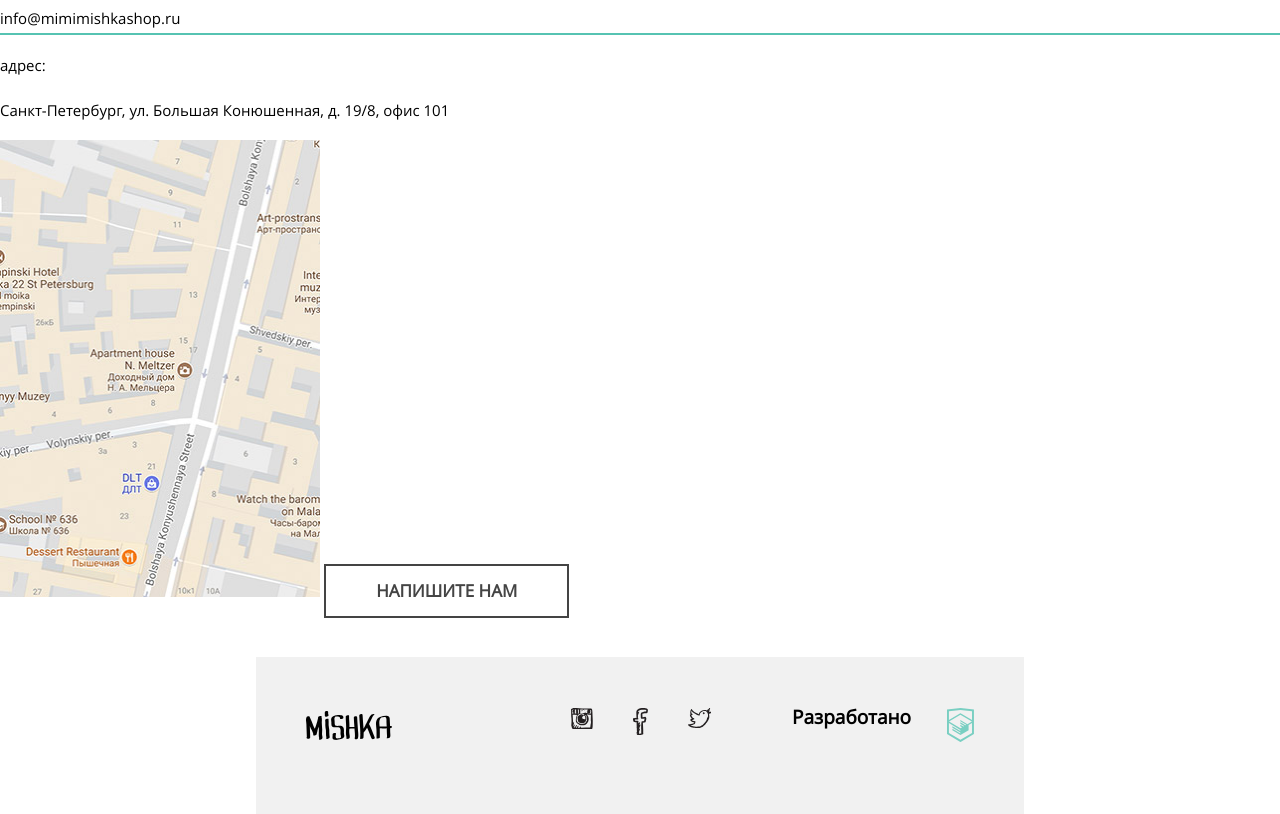
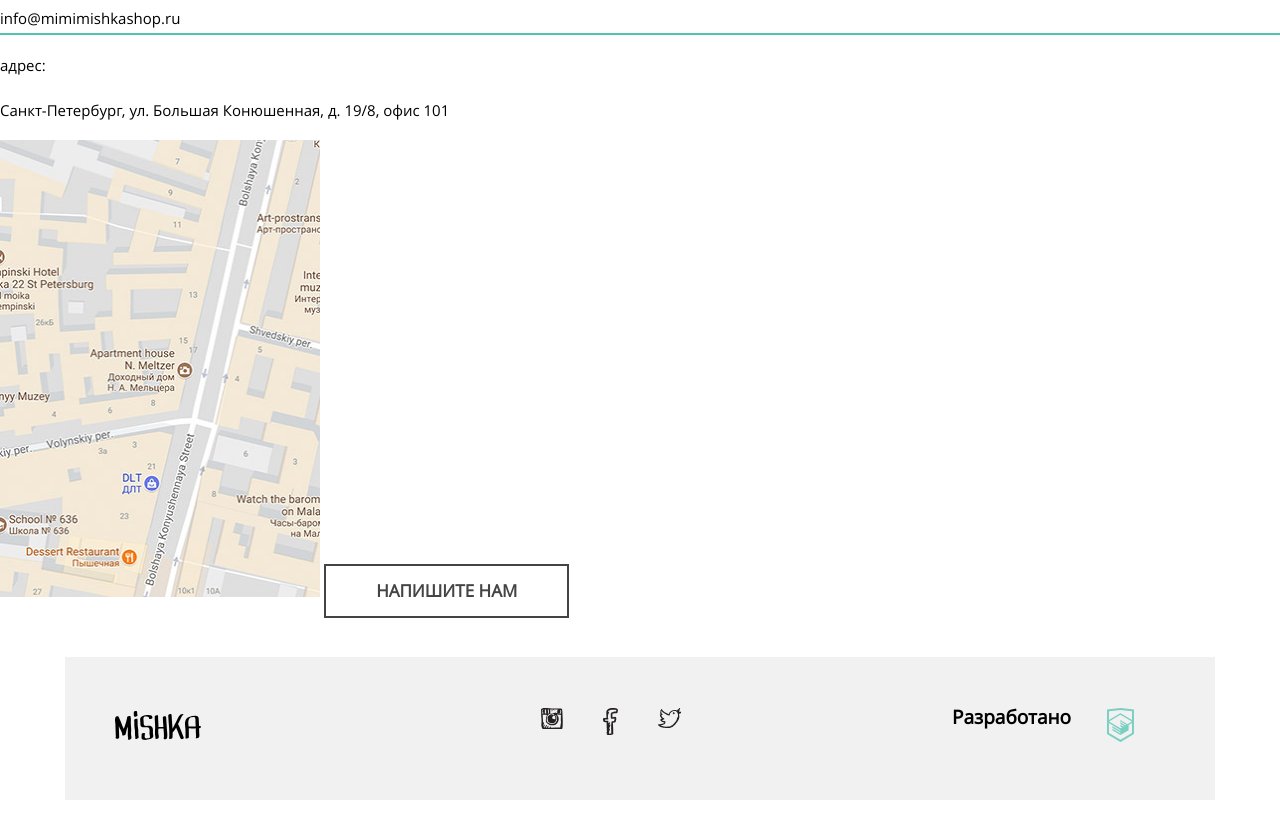
Before and after one commit to starikovsa/703703-mishka, a website: page source/index.html in a window 1280 px wide. Shown: the part 2703-3517 px from the top of the page. Drawn offline with nearby package versions, Linux system fonts and the light colour scheme; files that its build step writes are made by us from their sources.

Commit message:
начал делать футер. десктоп

```diff
--- a/source/sass/main-footer.scss
+++ b/source/sass/main-footer.scss
@@ -83,3 +83,21 @@
     margin: 0;
   }
 }
+
+@media (min-width: 1150px) {
+  .main-footer {
+    width: 1050px;
+    flex-direction: row;
+    justify-content: flex-start;
+    padding-bottom: 54px;
+  }
+
+  .main-footer__logo {
+    margin-right: 340px;
+  }
+
+  .main-footer__social-list {
+    margin: 0;
+    margin-right: 270px;
+  }
+}
```
